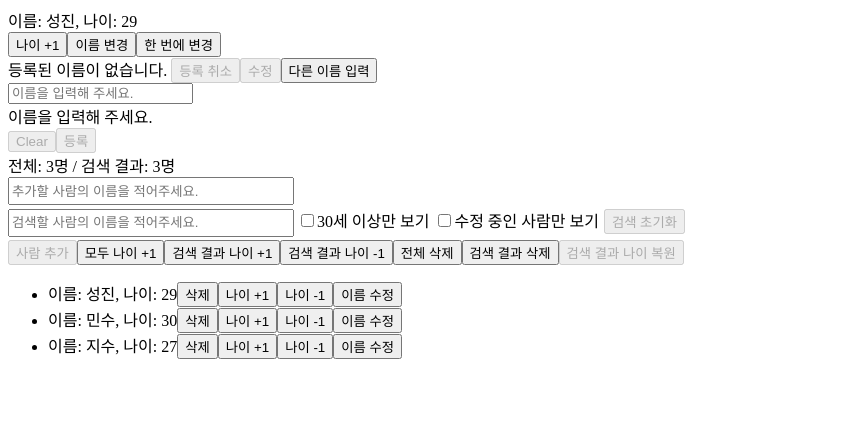
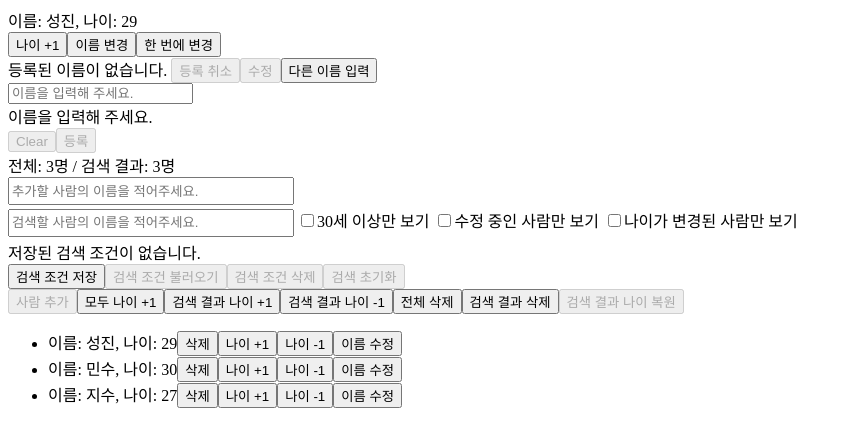
Before and after one commit to wlsdksql12/react-typescript-study, a React (Vite) app: page / in a window 1280 px wide. Shown: the top 446 px of the page, without its empty margins (0-851 px from the left). Built offline with nearby package versions, Linux system fonts and the light colour scheme.

Commit message:
2026-10-14 오전 수업

```diff
--- a/src/ProfileList.tsx
+++ b/src/ProfileList.tsx
@@ -21,6 +21,13 @@ interface ProfileItemProps {
   handleIncreaseAge: (id: number) => void;
   handleDecreaseAge: (id: number) => void;
   handleEditingName: (id: number, name: string) => void;
+}
+
+interface ProfileFilters {
+  search: string;
+  onlyAge30Plus: boolean;
+  onlyEditing: boolean;
+  onlyChangedAge: boolean;
 }
 
 function ProfileItem({
@@ -88,10 +95,8 @@ function EditProfileForm({
 function ProfileList() {
   const nextId = useRef(4);
   const searchInputRef = useRef<HTMLInputElement>(null);
-  const [check, setCheck] = useState(false);
-  const [editingCheck, setEditingCheck] = useState(false);
+  const [saveFilters, setSaveFilters] = useState<ProfileFilters | null>(null);
   const [userName, setUserName] = useState("");
-  const [search, setSearch] = useState("");
   const [editingId, setEditingId] = useState<number | null>(null);
   const [editingName, setEditingName] = useState("");
   const [profiles, setProfiles] = useState<Profile[]>([
@@ -99,6 +104,12 @@ function ProfileList() {
     { id: 2, name: "민수", age: 30, initialAge: 30 },
     { id: 3, name: "지수", age: 27, initialAge: 27 },
   ]);
+  const [filter, setFilters] = useState<ProfileFilters>({
+    search: "",
+    onlyAge30Plus: false,
+    onlyEditing: false,
+    onlyChangedAge: false,
+  });
 
   // 사람 추가
   const onSubmit = (event: React.SubmitEvent<HTMLFormElement>) => {
@@ -170,27 +181,41 @@ function ProfileList() {
 
   // 검색창 값 입력
   const handleSearch = (event: React.ChangeEvent<HTMLInputElement>) => {
-    setSearch(event.target.value);
+    const value = event.target.value;
+    console.log(value);
+    setFilters((prev) => ({
+      ...prev,
+      search: value,
+    }));
   };
 
   // 검색 계산식
   const filteredProfiles = profiles.filter((profile) => {
     // 이름에 검색어가 포함되는가?
-    const matchesName = profile.name.includes(search.trim());
+    const matchesName = profile.name.includes(filter.search.trim());
     // 나이 필터를 통과하는가?
-    const matchesAge = check ? profile.age >= 30 : true;
+    const matchesAge = filter.onlyAge30Plus ? profile.age >= 30 : true;
     // 수정 중 필터를 통과하는가?
-    const matchesEditing = editingCheck ? profile.id === editingId : true;
+    const matchesEditing = filter.onlyEditing ? profile.id === editingId : true;
+    // 나이가 변경이 되었는가?
+    const matchesChangeAge = filter.onlyChangedAge
+      ? profile.age !== profile.initialAge
+      : true;
 
-    return matchesName && matchesAge && matchesEditing;
+    return matchesName && matchesAge && matchesEditing && matchesChangeAge;
   });
 
   // 검색 초기화
   const handleSearchClear = () => {
     searchInputRef.current?.focus();
-    setSearch("");
-    setCheck(false);
-    setEditingCheck(false);
+
+    setFilters((prev) => ({
+      ...prev,
+      search: "",
+      onlyAge30Plus: false,
+      onlyEditing: false,
+      onlyChangedAge: false,
+    }));
   };
 
   // 각각의 이름 수정
@@ -230,12 +255,19 @@ function ProfileList() {
 
   // 30대 이상 보기 체크
   const onCheckChange = (event: React.ChangeEvent<HTMLInputElement>) => {
-    setCheck(event.target.checked);
+    const value = event.target.checked;
+
+    setFilters((prev) => ({
+      ...prev,
+      onlyAge30Plus: value,
+    }));
   };
 
   // 수정중인 사람만 보기 체크
   const handleEditingCheck = (event: React.ChangeEvent<HTMLInputElement>) => {
-    setEditingCheck(event.target.checked);
+    const value = event.target.checked;
+
+    setFilters((prev) => ({ ...prev, onlyEditing: value }));
   };
   // 검색 결과 사람만 나이 +1
   const handleFilteredAge = () => {
@@ -306,10 +338,52 @@ function ProfileList() {
       }),
     );
   };
+
   // 검색 결과 나이 복원 버튼 로직
   const handleFilteredRestoreAgeBtn = filteredProfiles.filter(
     (profiles) => profiles.age !== profiles.initialAge,
   );
+
+  // 나이가 변경된 사람만 보기
+  const handleChangeAge = (event: React.ChangeEvent<HTMLInputElement>) => {
+    const value = event.target.checked;
+
+    setFilters((prev) => ({ ...prev, onlyChangedAge: value }));
+  };
+
+  const handleSavefilters = (filter: ProfileFilters) => {
+    // setSaveFilters((prev) => ({
+    //   search: filter.search,
+    //   onlyAge30Plus: filter.onlyAge30Plus,
+    //   onlyEditing: filter.onlyEditing,
+    //   onlyChangedAge: filter.onlyChangedAge,
+    // }));
+
+    // 위에 코딩을 아래 코딩으로 대체 가능
+    setSaveFilters({ ...filter });
+  };
+
+  const handleLoadfilters = () => {
+    // setFilters((prev) => ({
+    //   search: saveFilters?.search ? saveFilters?.search : "",
+    //   onlyAge30Plus: saveFilters?.onlyAge30Plus
+    //     ? saveFilters?.onlyAge30Plus
+    //     : false,
+    //   onlyEditing: saveFilters?.onlyEditing ? saveFilters?.onlyEditing : false,
+    //   onlyChangedAge: saveFilters?.onlyChangedAge
+    //     ? saveFilters?.onlyChangedAge
+    //     : false,
+    // }));
+
+    // 위에 코딩을 아래 코딩으로 대체 가능
+    if (saveFilters === null) return;
+
+    setFilters({ ...saveFilters });
+  };
+
+  const handleDeletefilters = () => {
+    setSaveFilters(null);
+  };
 
   return (
     <>
@@ -339,7 +413,7 @@ function ProfileList() {
         <div>
           <input
             ref={searchInputRef}
-            value={search}
+            value={filter.search}
             onChange={handleSearch}
             placeholder="검색할 사람의 이름을 적어주세요."
             style={{
@@ -350,26 +424,65 @@ function ProfileList() {
             }}
           />
           <label style={{ marginRight: "5px" }}>
-            <input checked={check} type="checkbox" onChange={onCheckChange} />
+            <input
+              checked={filter.onlyAge30Plus}
+              type="checkbox"
+              onChange={onCheckChange}
+            />
             30세 이상만 보기
           </label>
           <label style={{ marginRight: "5px" }}>
             <input
-              checked={editingCheck}
+              checked={filter.onlyEditing}
               type="checkbox"
               onChange={handleEditingCheck}
             />
             수정 중인 사람만 보기
           </label>
+          <label style={{ marginRight: "5px" }}>
+            <input
+              checked={filter.onlyChangedAge}
+              type="checkbox"
+              onChange={handleChangeAge}
+            />
+            나이가 변경된 사람만 보기
+          </label>
+          <div>
+            <div>
+              {saveFilters !== null
+                ? "저장된 검색 조건이 있습니다."
+                : "저장된 검색 조건이 없습니다."}
+            </div>
+            <button type="button" onClick={() => handleSavefilters(filter)}>
+              검색 조건 저장
+            </button>
+            <button
+              type="button"
+              onClick={handleLoadfilters}
+              disabled={saveFilters === null}
+            >
+              검색 조건 불러오기
+            </button>
+            <button
+              type="button"
+              onClick={handleDeletefilters}
+              disabled={saveFilters === null}
+            >
+              검색 조건 삭제
+            </button>
             <button
               type="button"
               onClick={handleSearchClear}
               disabled={
-              search.length === 0 && check === false && editingCheck === false
+                filter.search.length === 0 &&
+                filter.onlyAge30Plus === false &&
+                filter.onlyEditing === false &&
+                filter.onlyChangedAge === false
               }
             >
               검색 초기화
             </button>
+          </div>
         </div>
         <button type="submit" disabled={userName.trim().length < 2}>
           사람 추가
```
Also changed, not shown: 1 other file (tests, documents, lock files or other folders). Lines whose indentation alone changed are shown as unchanged.
